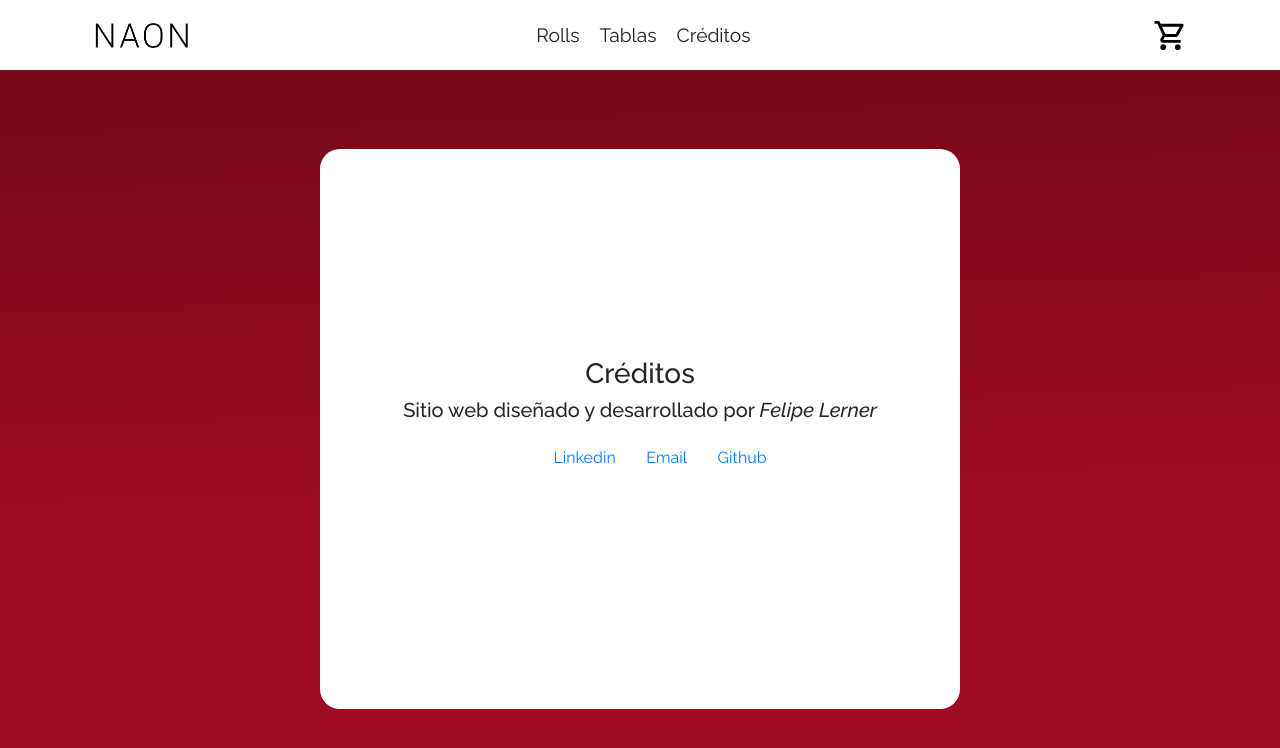
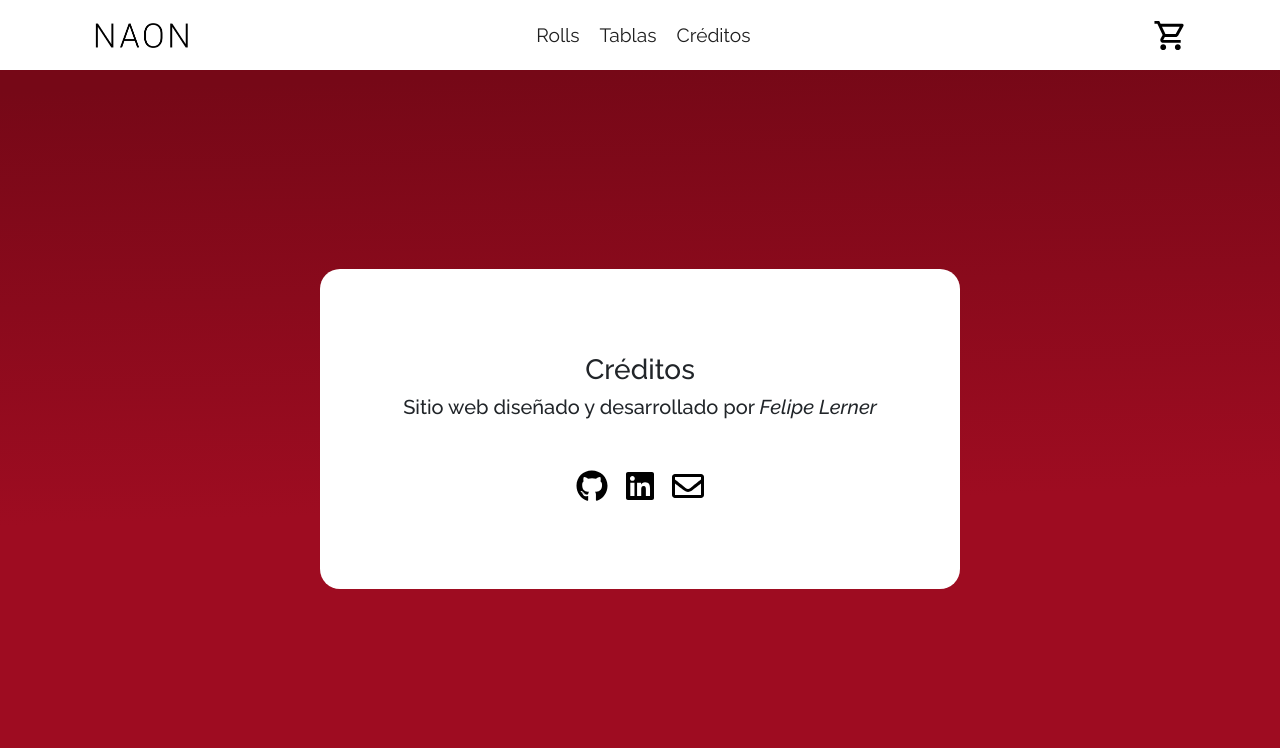
Before and after one commit to felipelerner/naon, a React (Create React App) app: page /credits in a window 1280 px wide. Shown: the top 748 px of the page. Built offline with nearby package versions, Linux system fonts and the light colour scheme.

Commit message:
cambios en credits

```diff
--- a/package.json
+++ b/package.json
@@ -3,6 +3,11 @@
   "version": "0.1.0",
   "private": true,
   "dependencies": {
+    "@fortawesome/fontawesome-svg-core": "^1.2.35",
+    "@fortawesome/free-brands-svg-icons": "^5.15.3",
+    "@fortawesome/free-regular-svg-icons": "^5.15.3",
+    "@fortawesome/free-solid-svg-icons": "^5.15.3",
+    "@fortawesome/react-fontawesome": "^0.1.14",
     "@material-ui/core": "^4.11.3",
     "@material-ui/icons": "^4.11.2",
     "@mdi/font": "^5.9.55",
--- a/src/components/credits/Credits.css
+++ b/src/components/credits/Credits.css
@@ -13,10 +13,14 @@
     flex-direction: column;
     background-color: white;
     margin-top: 4.5%;
-    min-height: 70%;
+    min-height: 40%;
     height: auto;
     width: 50%;
     border-radius: 20px;
+}
+
+.creditContainer h3{
+    padding-top: 5%;
 }
 
 .creditContainer ul{
@@ -24,10 +28,23 @@
     display: flex;
     justify-content: center;
     flex-direction: row;
+    padding-left: 0;
 }
 
 .creditContainer ul li{
     display: flex;
     justify-content: center;
     padding: 10%;
+    color: black;
+    font-size: 2rem;
+    margin-top: 30%;
 }
+
+.creditContainer ul li:hover{
+    display: flex;
+    justify-content: center;
+    padding: 10%;
+    color: rgb(112, 16, 83);
+    font-size: 2rem;
+    margin-top: 30%;
+}
--- a/src/components/credits/Credits.js
+++ b/src/components/credits/Credits.js
@@ -1,16 +1,28 @@
 import React from 'react'
 import './Credits.css'
+import { FontAwesomeIcon } from '@fortawesome/react-fontawesome'
+import {
+    faGithub,
+    faLinkedin,
+  } from '@fortawesome/free-brands-svg-icons';
+import { faEnvelope } from '@fortawesome/free-regular-svg-icons';
+
+
+
 
 export default function Credits() {
+
+
+
     return (
     <div className="credit">
         <div className="creditContainer">
             <h3>Créditos</h3>
             <h5>Sitio web diseñado y desarrollado por <em> Felipe Lerner</em></h5>
             <ul>
-                <li><a href="https://www.linkedin.com/in/felipelerner/">Linkedin</a></li>
-                <li><a href="mailto:felilerner@gmail.com">Email</a></li>
-                <li><a href="https://github.com/felipelerner">Github</a></li>
+                <li><a href="https://github.com/felipelerner" target="_blank" style={{ color: 'inherit', textDecoration: 'inherit'}}><FontAwesomeIcon icon={faGithub}/></a></li>
+                <li><a href="https://www.linkedin.com/in/felipelerner/" target="_blank" style={{ color: 'inherit', textDecoration: 'inherit'}}><FontAwesomeIcon icon={faLinkedin} /></a></li>
+                <li><a href="mailto:felilerner@gmail.com" target="_blank" style={{ color: 'inherit', textDecoration: 'inherit'}}><FontAwesomeIcon icon={faEnvelope}/></a></li>
             </ul>
         </div>
     </div>
--- a/src/components/home/Home.js
+++ b/src/components/home/Home.js
@@ -33,9 +33,6 @@ export default function Home() {
                 <p onClick={toTablas}>Tablas</p>
                 <p onClick={toCredits}>Créditos</p>
             </div>
-            {/* <div className='cartHome'>
-                <CartWidget/>
-                </div> */}
             <img className='naonWhite' src={whiteLogo}/>
             </div>
         )
```
Also changed, not shown: 2 other files (tests, documents, lock files or other folders).
